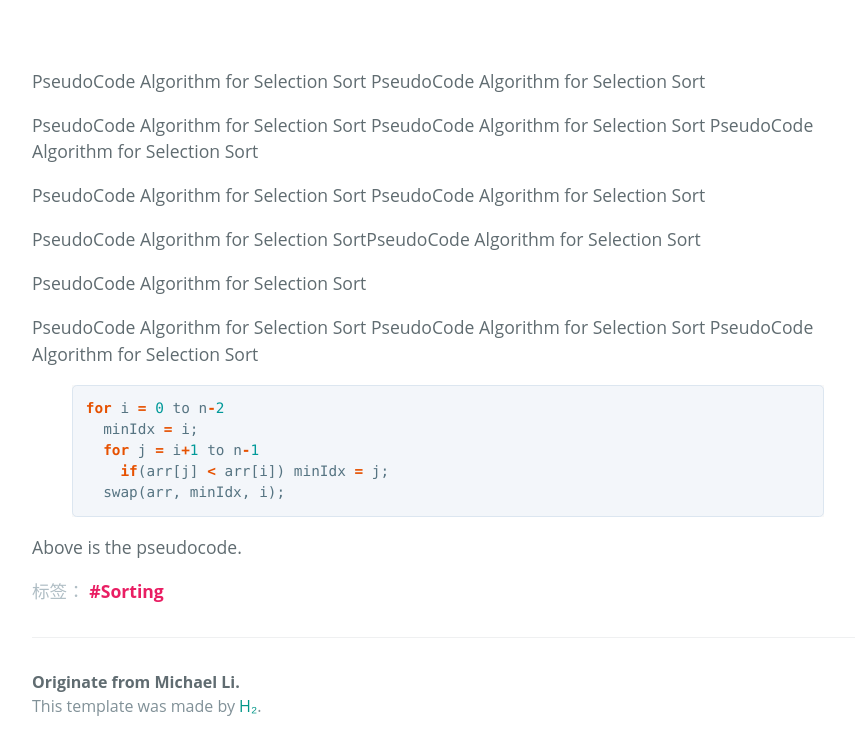
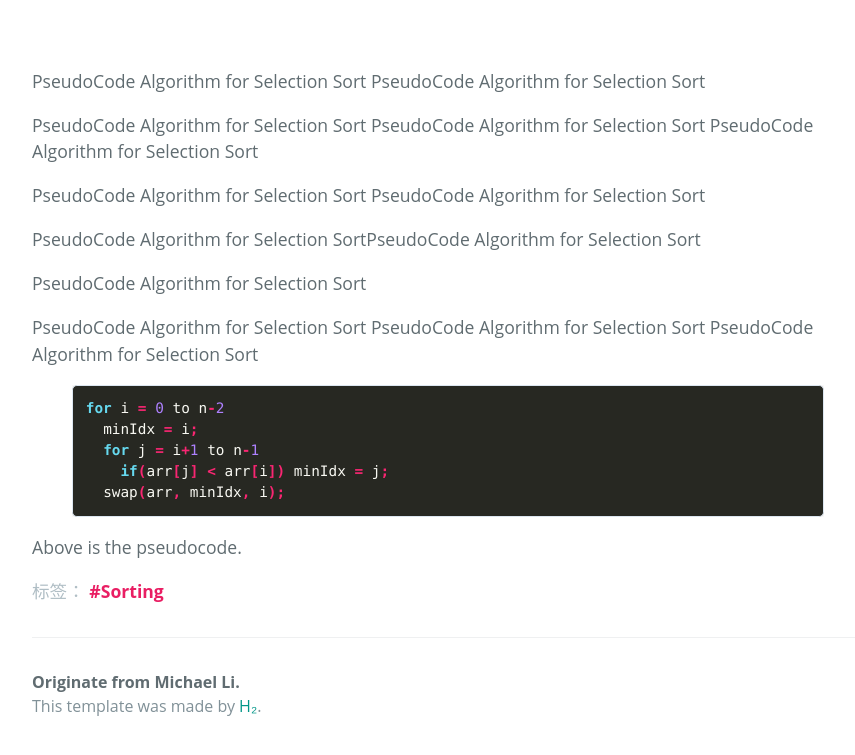
Before and after one commit to zl323/zl323.github.io, a Jekyll site: the page built from _posts/2020-05-12-Selection-Sort.md, in a window 1280 px wide and 1116 px high. Shown: the part 350-1105 px from the top of the window, without its empty margins (192-1047 px from the left). Built offline with Jekyll 4.4.1, drawn with Linux system fonts in a browser that asks for light colours; some web fonts are replaced.

Commit message:
test home page display

```diff
--- a/_layouts/home.html
+++ b/_layouts/home.html
@@ -48,7 +48,7 @@
           <a class="post-link" href="{{ post.url | relative_url }}" title="{{ post.title }}">{{ post.title | escape }}</a>
         </h2>
 
-        <span>{{ post.excerpt | markdownify | truncatewords: 30 }}</span>
+        <span>{{ post.excerpt | markdownify | truncatewords: 5 }}</span>
 
       </li>
 
--- a/_layouts/post.html
+++ b/_layouts/post.html
@@ -2,7 +2,9 @@
 layout: default
 ---
 <article itemscope itemtype="">
-
+<head>
+  <link rel="stylesheet" href="https://{{ site.url }}{{ site.baseurl }}/assets/css/monokai.css" >
+</head>
   <!-- <header class="post-header">
     <h1 class="post-title" itemprop="name headline">{{ page.title | escape }}</h1>
     <p class="post-meta">
--- a/_posts/2020-05-12-Selection-Sort.md
+++ b/_posts/2020-05-12-Selection-Sort.md
@@ -22,7 +22,7 @@
 PseudoCode Algorithm for Selection Sort
 PseudoCode Algorithm for Selection Sort
 PseudoCode Algorithm for Selection Sort
-{% highlight ruby %}
+{% highlight java %}
 for i = 0 to n-2
   minIdx = i;
   for j = i+1 to n-1
```
